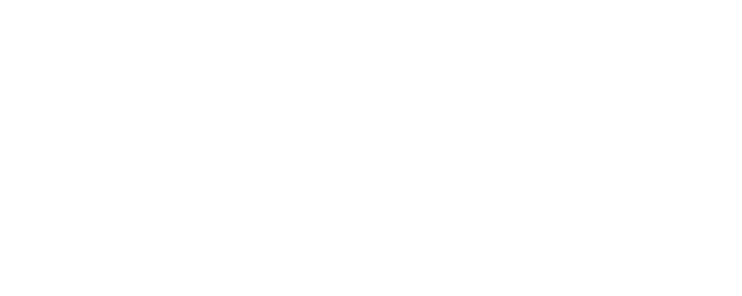
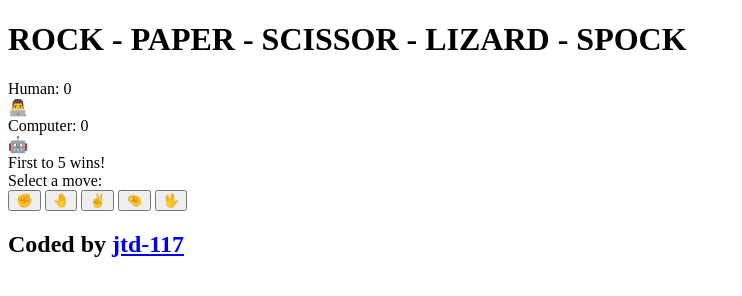
Before and after one commit to jtd-117/rpsls, a plain HTML site: page index.html in a window 1280 px wide. Shown: the whole page, without its empty margins (0-742 px from the left). Drawn offline with Linux system fonts and the light colour scheme.

Commit message:
Add html structure

```diff
--- a/index.html
+++ b/index.html
@@ -10,5 +10,46 @@
 </head>
 <body>
 
+    <!-- PART 1: Title Of The Website -->
+    <header>
+        <h1>ROCK - PAPER - SCISSOR - LIZARD - SPOCK</h1>
+    </header>
+
+    <!-- PART 2: Track the Human & Computer Scores -->
+    <section id="game-board">
+        <div id="human-board">
+            <div class="score">Human: 0</div>
+            <div class="move-choice">👨‍💻</div>
+        </div>
+        <div id="computer-board">
+            <div class="score">Computer: 0</div>
+            <div class="move-choice">🤖</div>
+        </div>
+    </section>
+
+    <!-- PART 3: Display The Outcome Of The Round -->
+    <section id="outcome">
+        <div id="result">First to 5 wins!</div>
+        <div id="reason">Select a move:</div>
+    </section>
+
+    <!-- PART 4: The Selection Of RPSLS Moves Offered To The Player -->
+    <section id="move-select">
+        <button id="rock" title="rock">✊</button>
+        <button id="paper" title="paper">🤚</button>
+        <button id="scissor" title="scissor">✌️</button>
+        <button id="lizard" title="lizard">🤏</button>
+        <button id="spock" title="spock">🖖</button>
+    </section>
+
+    <!-- PART 5: In-Game Audio -->
+    <audio id="click-mp3" src=""></audio>
+    <audio id="win-mp3" src=""></audio>
+    <audio id="lose-mp3" src=""></audio>
+
+    <!-- PART 6: Footer Acknowledgements -->
+    <footer>
+        <h2>Coded by <a href="https://github.com/jtd-117">jtd-117</a></h2>
+    </footer>
 </body>
 </html>
```
